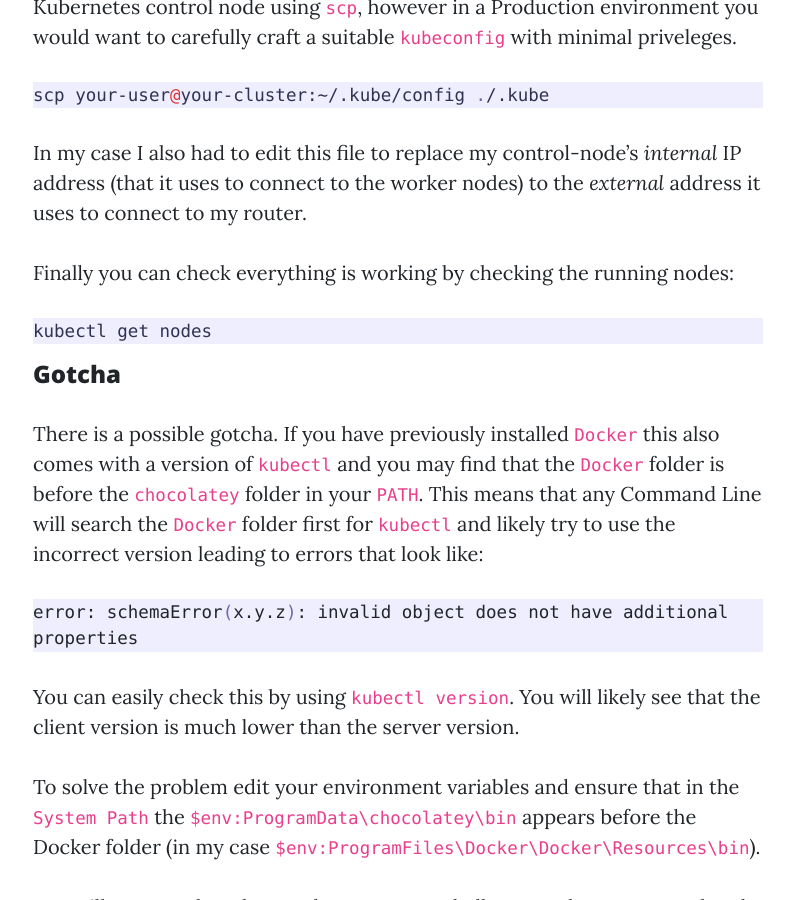
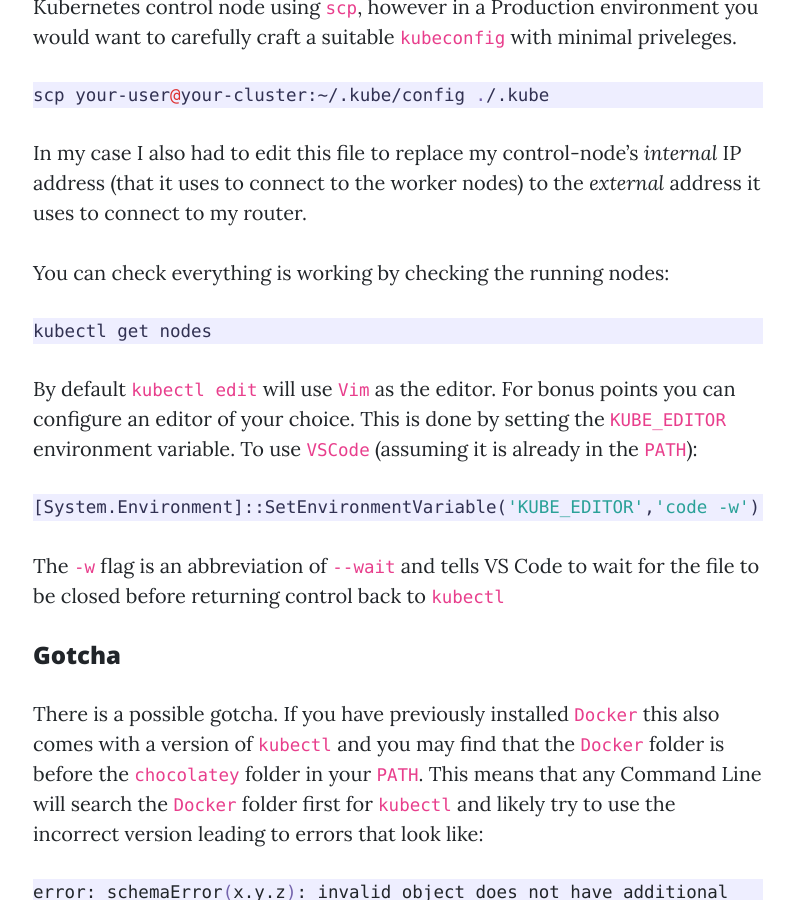
Before and after one commit to paxdev/paxdev.github.io, a Jekyll site: the page built from _posts/2021-09-30-installing-kubectl-on-windows.md, in a window 1280 px wide and 900 px high, scrolled down 1211 px. Shown: the whole window, without its empty margins (242-1036 px from the left). Built offline with Jekyll 4.4.1, drawn with Linux system fonts in a browser that asks for light colours; our own code applies the rules of GitHub Pages for plain Markdown files.

Commit message:
Add instructions to use VS Code with kubectl

````diff
--- a/_posts/2021-09-30-installing-kubectl-on-windows.md
+++ b/_posts/2021-09-30-installing-kubectl-on-windows.md
@@ -41,11 +41,21 @@
 
 In my case I also had to edit this file to replace my control-node's *internal* IP address (that it uses to connect to the worker nodes) to the *external* address it uses to connect to my router.
 
-Finally you can check everything is working by checking the running nodes:
+You can check everything is working by checking the running nodes:
 
 ```powershell
 kubectl get nodes
 ```
+
+By default `kubectl edit` will use `Vim` as the editor. For bonus points you can configure an editor of your choice.
+This is done by setting the `KUBE_EDITOR` environment variable.
+To use `VSCode` (assuming it is already in the `PATH`):
+
+```powershell
+[System.Environment]::SetEnvironmentVariable('KUBE_EDITOR','code -w')
+```
+
+The `-w` flag is an abbreviation of `--wait` and tells VS Code to wait for the file to be closed before returning control back to `kubectl`
 
 #### Gotcha
 
````
